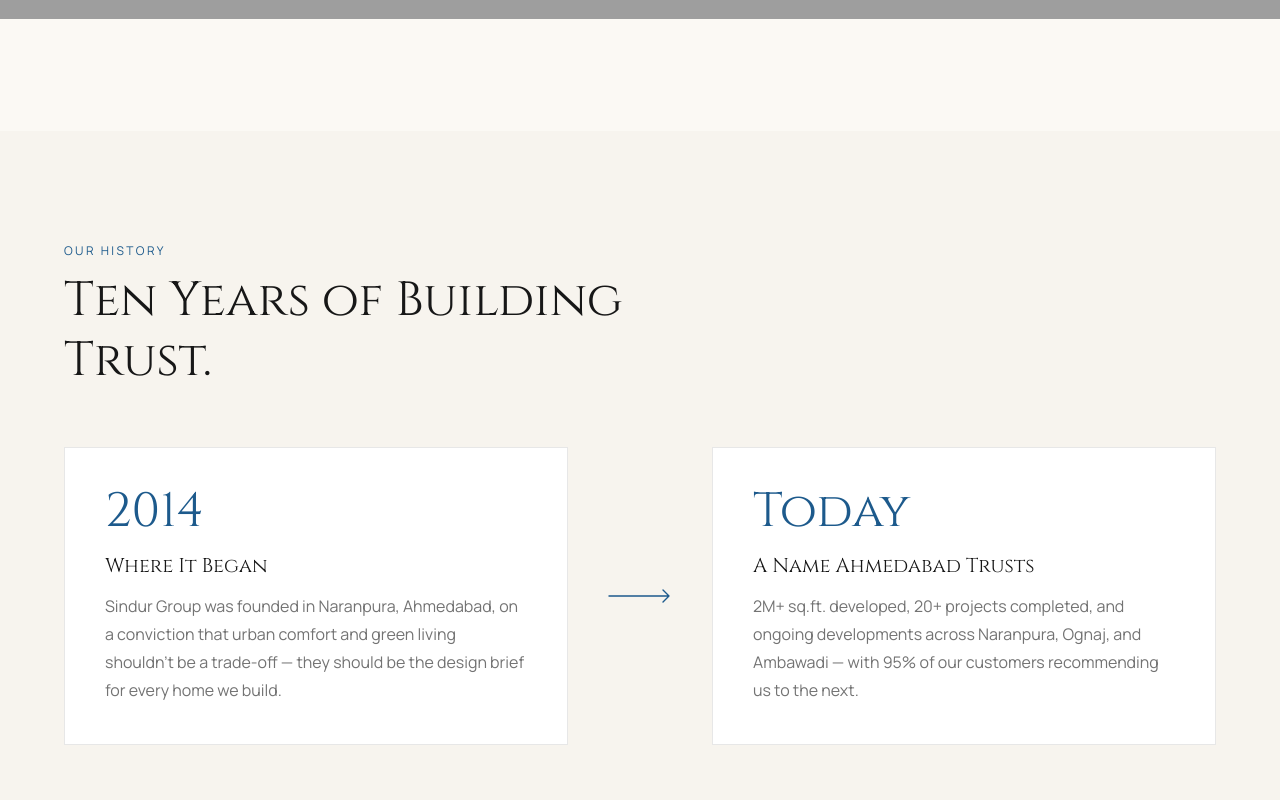
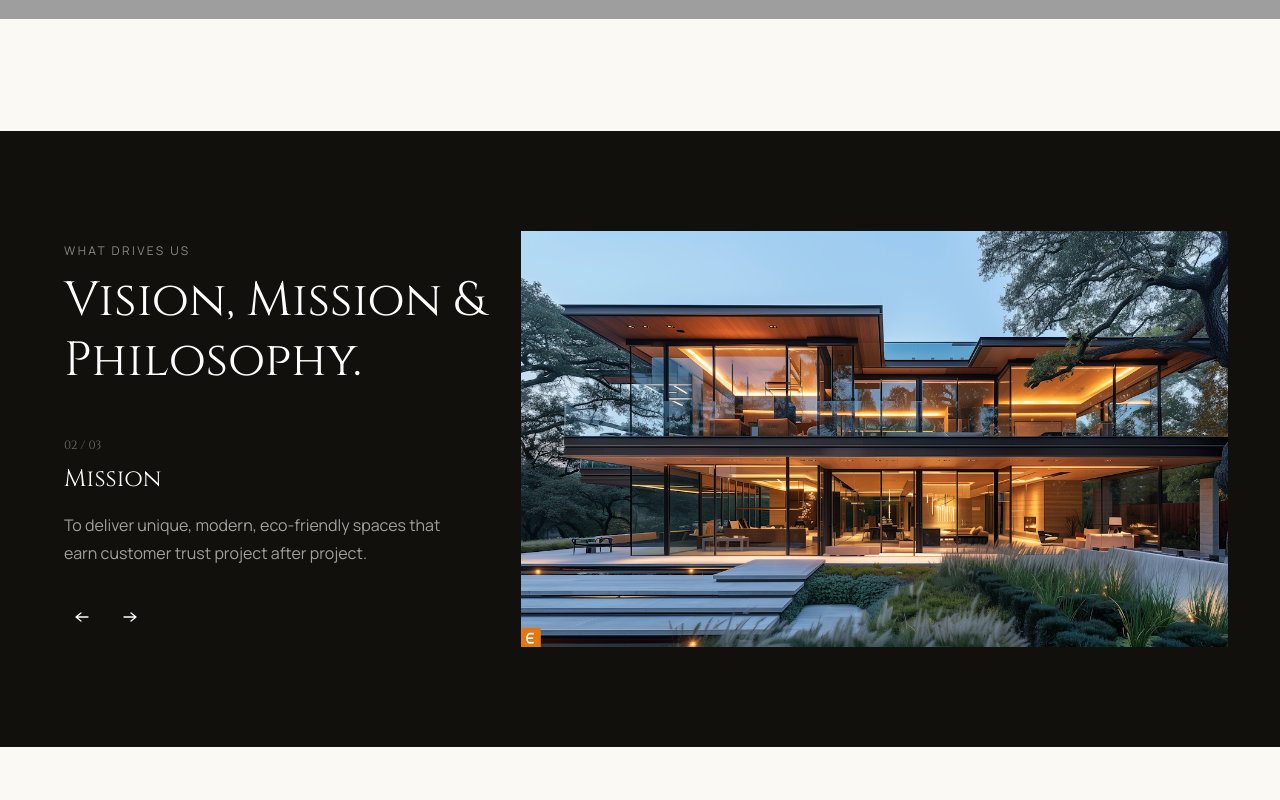
Before and after one commit to DrashtiBuddhadev/sindur, a Next.js app: page /about in a window 1280 px wide. Shown: the part 2060-2860 px from the top of the page. Built offline with nearby package versions, Linux system fonts and the light colour scheme; grey boxes are pictures that could not be loaded.

Commit message:
about removd timeline

```diff
--- a/app/about/page.tsx
+++ b/app/about/page.tsx
@@ -21,7 +21,7 @@
       <main>
         <AboutHero />
         <AboutStory />
-        <HistoryTimeline />
+        {/* <HistoryTimeline /> */}
         <VisionMissionPhilosophy />
         <TeamSpotlight />
         <AboutCta />
```
